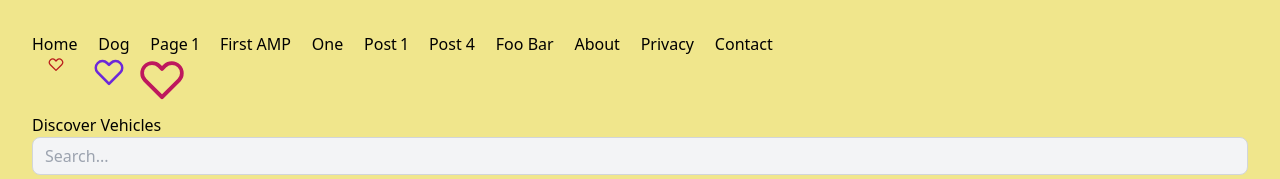
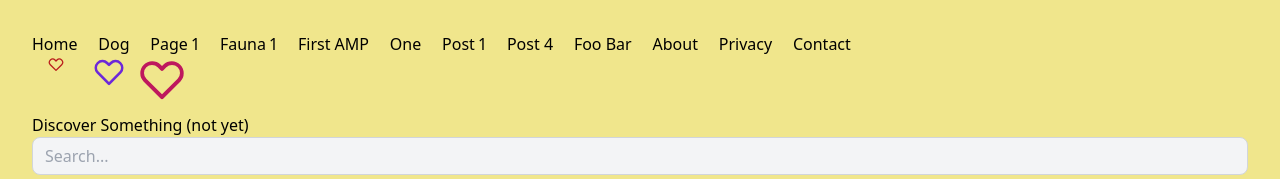
Before and after one commit to einSelbst/overnext, a Next.js app: page /dog in a window 1280 px wide. Shown: the top 179 px of the page. Built offline with nearby package versions, Linux system fonts and the light colour scheme; a web font is replaced by a local one.

Commit message:
feat: add fauna test page to navigation menu

```diff
--- a/src/components/layout/navigation.tsx
+++ b/src/components/layout/navigation.tsx
@@ -13,6 +13,7 @@ const Navigation = (props: Props): ComponentReturnType => (
       <MenuItem path='/' title='Home' />
       <MenuItem path='/dog' title='Dog' />
       <MenuItem path='/page-1' title='Page 1' />
+      <MenuItem path='/fauna-1' title='Fauna 1' />
       <MenuItem path='/first-amp' title='First AMP' />
       <MenuItem path='/hybrid/one' title='One' />
       <MenuItem path='/hybrid/post/1' title='Post 1' />
@@ -40,7 +41,7 @@ const Navigation = (props: Props): ComponentReturnType => (
     <div className='mt-2'>
       <form role='search'>
         <label htmlFor='search-global'>
-          <span>Discover Vehicles</span>
+          <span>Discover Something (not yet)</span>
           {/* ToDo [+next-i18next]: localize title */}
           <input
             aria-label='search text'
```
